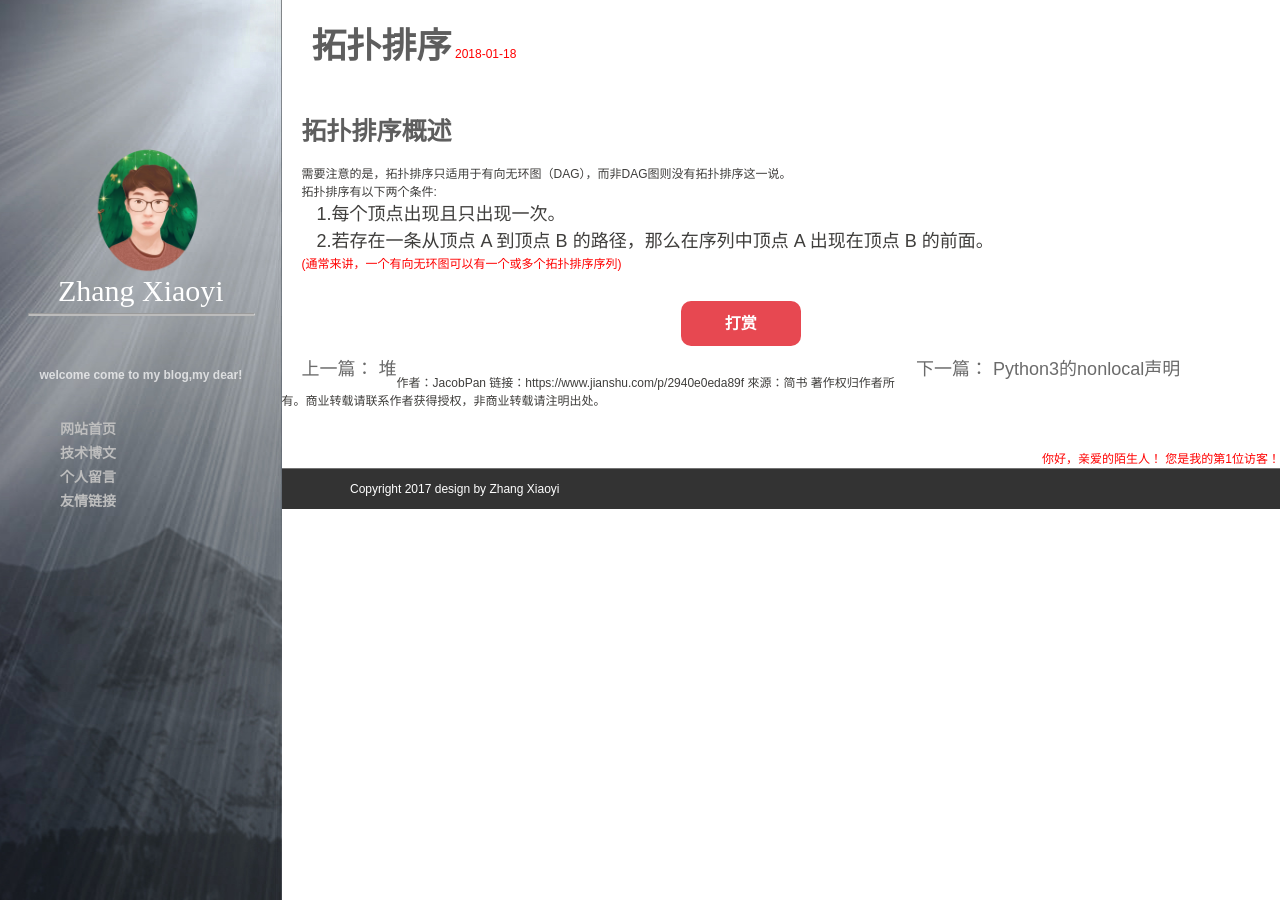
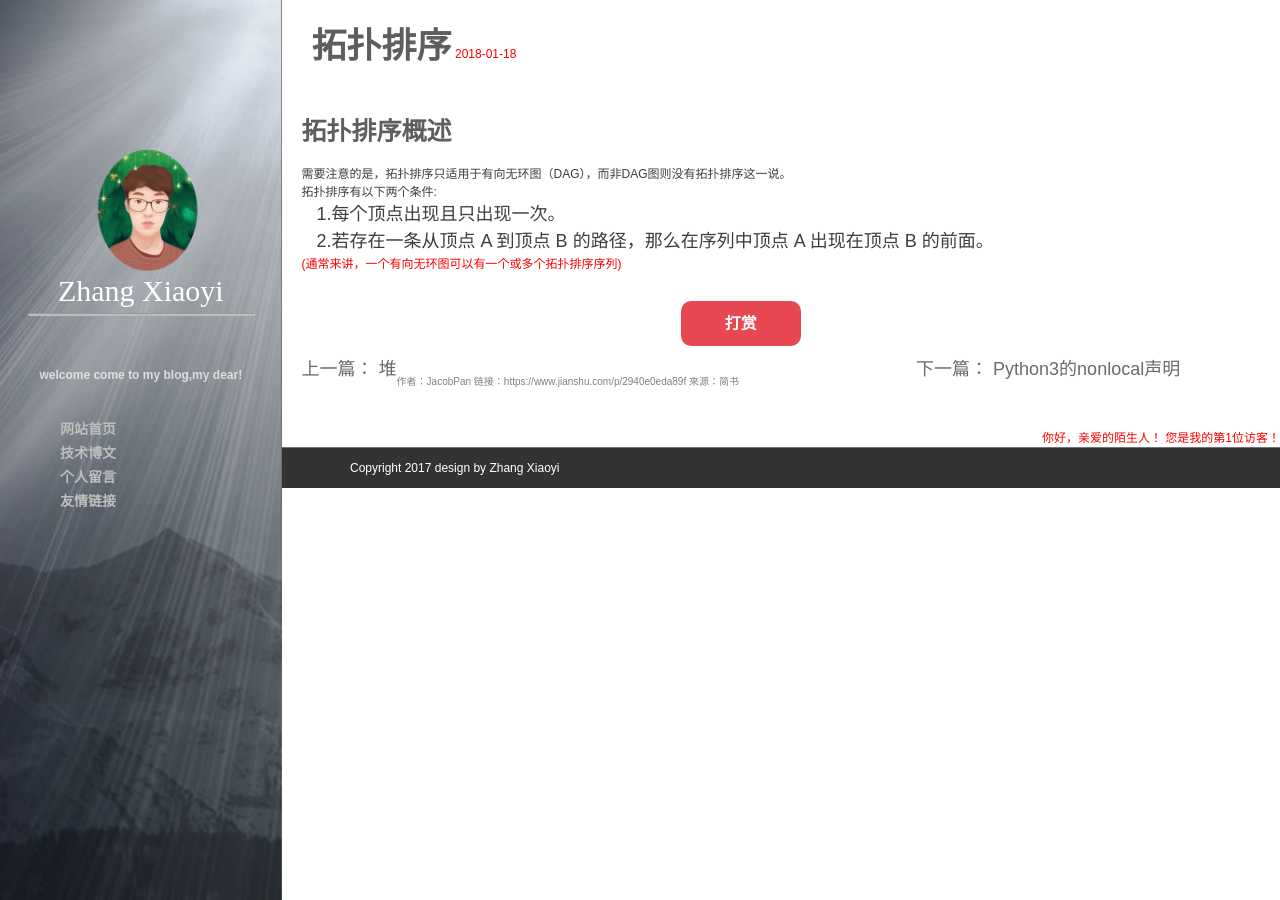
Before and after one commit to HNU-Microsoft-Douzi/HNU-Microsoft-Douzi.github.io, a Jekyll site: the page built from _posts/2018-01-18-拓扑排序.md, in a window 1280 px wide. Built offline with Jekyll 4.4.1, drawn with Linux system fonts in a browser that asks for light colours; nearby versions of some CDN libraries; comment, search, counter and statistics services are not loaded.

Commit message:
版权出处更新
版权出处更新

```diff
--- a/_layouts/blog-page.html
+++ b/_layouts/blog-page.html
@@ -65,11 +65,10 @@
             });
             gitment.render('gitmentContainer');
         </script>
+        <p style="color:grey;font-size:10px">
+            作者：JacobPan            链接：https://www.jianshu.com/p/2940e0eda89f            來源：简书
+        </p>
 
-        作者：JacobPan
-        链接：https://www.jianshu.com/p/2940e0eda89f
-        來源：简书
-        著作权归作者所有。商业转载请联系作者获得授权，非商业转载请注明出处。
         <div class="FooterPush"></div>
     </div>
 </div>
```
